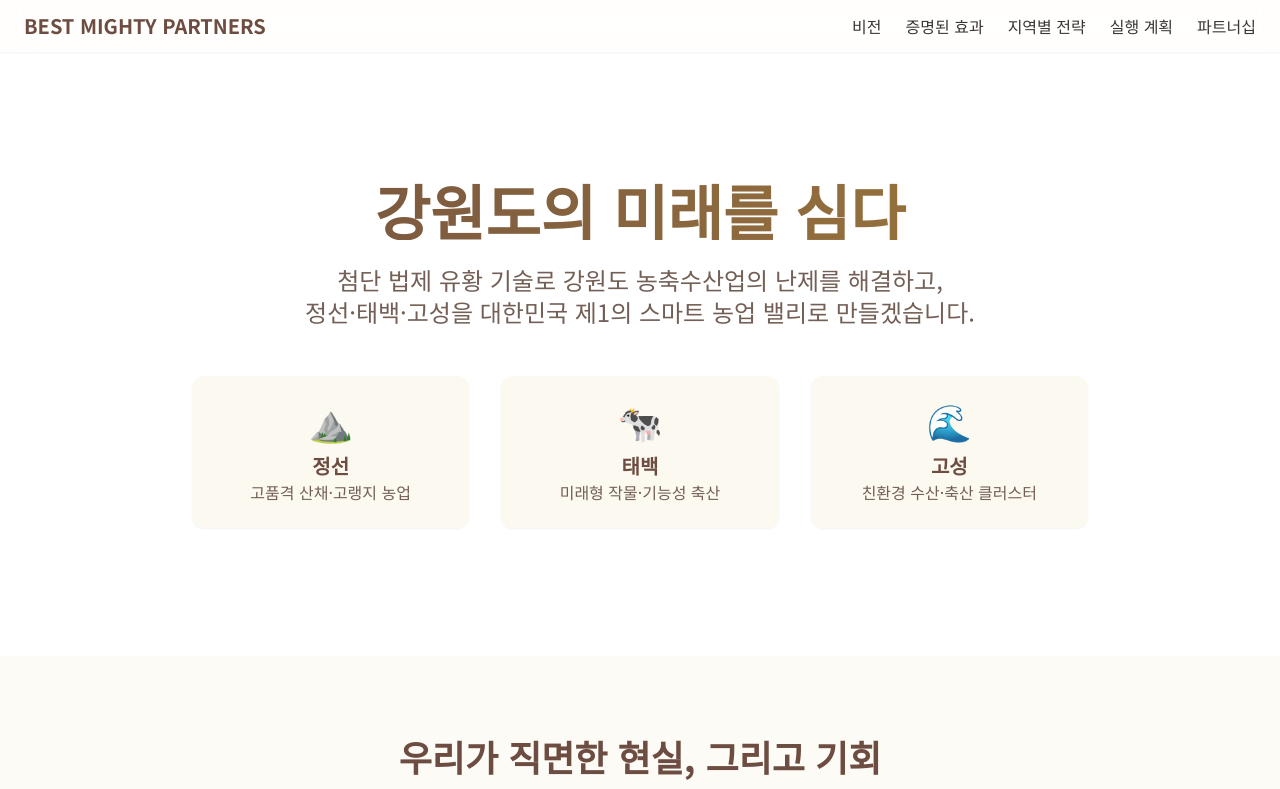
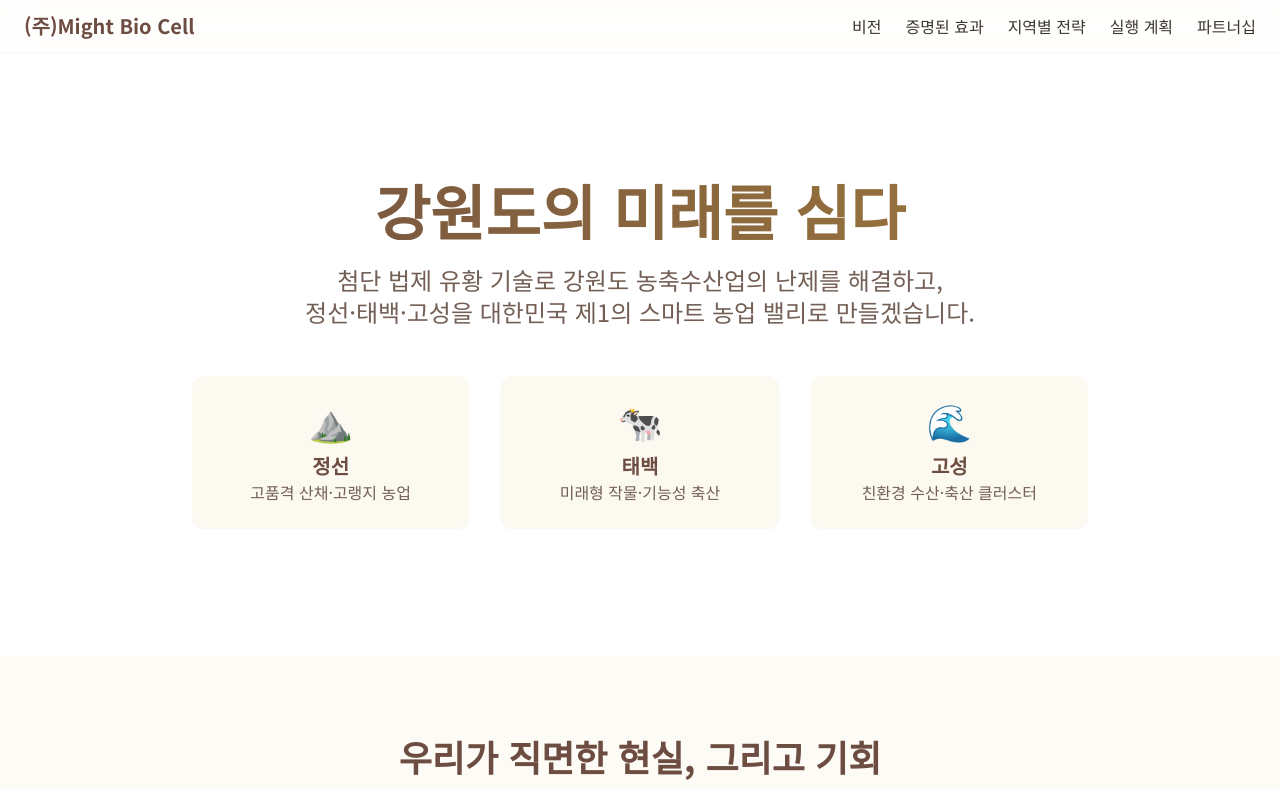
Before and after one commit to hjyeagle/might_bio_cell, a plain HTML site: page index.html in a window 1280 px wide. Shown: the top 789 px of the page. Drawn offline with nearby package versions, Linux system fonts and the light colour scheme.

Commit message:
Update index.html
회사 타이틀 수정 Might Bio Cell

```diff
--- a/index.html
+++ b/index.html
@@ -24,7 +24,7 @@
 
     <header class="bg-white/80 backdrop-blur-lg sticky top-0 z-50 shadow-sm">
         <nav class="container mx-auto px-6 py-3 flex justify-between items-center">
-            <h1 class="font-bold text-lg md:text-xl text-[#6D4C41]">BEST MIGHTY PARTNERS</h1>
+            <h1 class="font-bold text-lg md:text-xl text-[#6D4C41]">(주)Might Bio Cell</h1>
             <div class="hidden md:flex space-x-6 text-base">
                 <a href="#vision" class="hover:text-[#A47E3B] transition-colors">비전</a>
                 <a href="#proof" class="hover:text-[#A47E3B] transition-colors">증명된 효과</a>
```
